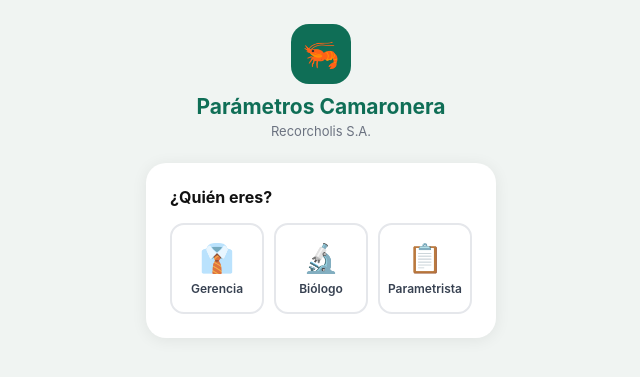
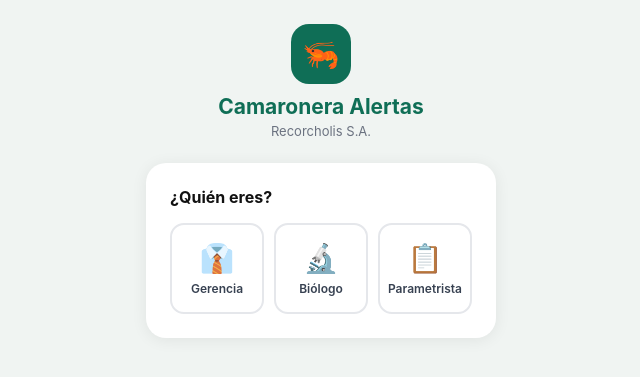
Before and after one commit to Recorcholis-sa/camaronera-alertas, a Flask app: page / in a window 1280 px wide. Shown: the top 377 px of the page, without its empty margins (319-959 px from the left). Run offline with Flask 3, Linux system fonts and the light colour scheme; some libraries are stand-ins or nearby versions.

Commit message:
Update index.html

```diff
--- a/templates/index.html
+++ b/templates/index.html
@@ -4,7 +4,7 @@
 <meta charset="UTF-8">
 <meta name="viewport" content="width=device-width, initial-scale=1.0">
 <meta name="theme-color" content="#0F6E56">
-<title>Camaronera — Parámetros</title>
+<title>Camaronera Alertas</title>
 <script src="https://cdn.jsdelivr.net/npm/chart.js@4.4.1/dist/chart.umd.min.js"></script>
 <style>
 *{box-sizing:border-box;margin:0;padding:0;-webkit-tap-highlight-color:transparent}
@@ -106,7 +106,6 @@ td{padding:8px;border-bottom:1px solid #f3f4f6;color:#111}
 .foto-source-btn:hover{border-color:#1D9E75;background:#f0fdf8}
 .foto-source-icon{font-size:32px}
 .foto-source-label{font-size:13px;font-weight:600;color:#374151}
-/* Secciones resumen */
 .seccion-titulo{font-weight:700;font-size:13px;padding:8px 12px;border-radius:8px 8px 0 0;color:white;margin-top:12px}
 .prom-box{background:#f0fdf4;border:1px solid #86efac;border-radius:8px;padding:10px 14px;margin-top:4px;margin-bottom:8px;display:flex;gap:16px;flex-wrap:wrap}
 .prom-item{text-align:center;flex:1;min-width:60px}
@@ -117,7 +116,7 @@ td{padding:8px;border-bottom:1px solid #f3f4f6;color:#111}
 <body>
 
 <div class="logo">🦐</div>
-<h1>Parámetros Camaronera</h1>
+<h1>Camaronera Alertas</h1>
 <p class="sub">Recorcholis S.A.</p>
 
 <!-- VIEW 1: ROL -->
@@ -344,7 +343,6 @@ function renderDashboard(resumen, fecha) {
         <span class="stat-pill rg">${c.total - c.alertas} normal</span>
       </div>`;
 
-      // Promedios piscinas
       if (c.prom_o2_am != null || c.prom_o2_pm != null) {
         html += `<div class="prom-box">
           <div class="prom-item"><div class="prom-val">${c.prom_o2_am ?? '—'}</div><div class="prom-lbl">O₂ AM mg/L</div></div>
@@ -352,7 +350,6 @@ function renderDashboard(resumen, fecha) {
         </div>`;
       }
 
-      // Piscinas con alerta
       const soloPs = c.piscinas.filter(p => (p.tipo||'piscina') === 'piscina');
       const prPs   = c.piscinas.filter(p => (p.tipo||'piscina') === 'precria');
       const resPs  = c.piscinas.filter(p => (p.tipo||'piscina') === 'reservorio');
@@ -375,7 +372,6 @@ function renderDashboard(resumen, fecha) {
         html += `</div>`;
       }
 
-      // Precrias con alerta
       const prAlertas = prPs.filter(p =>
         (p.ultimo?.oxigeno_am != null && p.ultimo.oxigeno_am < 3.5) ||
         (p.ultimo?.oxigeno_pm != null && p.ultimo.oxigeno_pm < 3.5)
@@ -393,7 +389,6 @@ function renderDashboard(resumen, fecha) {
         html += `</div>`;
       }
 
-      // Reservorio si existe
       if (resPs.length) {
         html += `<div style="margin-top:6px;font-size:11px;color:#0891b2;border-top:1px dashed #e5e7eb;padding-top:4px">
           💧 ${resPs.length} punto(s) de reservorio registrado(s)
@@ -430,7 +425,6 @@ function renderSelectorCampos(containerId) {
   `;
 }
 
-// ── Helper: tabla resumen simple ───────────────────────────
 function tablaResumen(resultados, titulo, bgColor) {
   if (!resultados.length) return '';
   let filas = '';
@@ -489,7 +483,6 @@ async function verResumenCampo(sector) {
   const ultimaFecha = fechas.length ? fechas[fechas.length-1] : '';
   document.getElementById('resumen-fecha').textContent = ultimaFecha ? `Última lectura: ${ultimaFecha}` : '';
 
-  // Separar por tipo
   const rPs  = resultados.filter(r => !r.dato || (r.dato.tipo||'piscina') === 'piscina');
   const rPr  = resultados.filter(r => r.dato && r.dato.tipo === 'precria');
   const rRes = resultados.filter(r => r.dato && r.dato.tipo === 'reservorio');
@@ -497,7 +490,6 @@ async function verResumenCampo(sector) {
   let html = '';
 
   if (esFimasa3) {
-    // Tabla especial Fimasa 3
     html = `<div style="overflow-x:auto"><table>
       <thead>
         <tr style="background:#e0f2fe">
@@ -538,11 +530,8 @@ async function verResumenCampo(sector) {
     html += `</tbody></table></div>`;
     html += `<div style="margin-top:8px;font-size:11px;color:#7c3aed">🟣 16:00 = solo dashboard, no genera alerta</div>`;
   } else {
-    // Sección piscinas
     if (rPs.length) {
       html += tablaResumen(rPs, '🐟 PISCINAS', '#0F6E56');
-
-      // Promedios solo de piscinas
       const o2amVals = rPs.filter(r=>r.dato?.oxigeno_am!=null).map(r=>r.dato.oxigeno_am);
       const o2pmVals = rPs.filter(r=>r.dato?.oxigeno_pm!=null).map(r=>r.dato.oxigeno_pm);
       if (o2amVals.length || o2pmVals.length) {
@@ -554,15 +543,11 @@ async function verResumenCampo(sector) {
         </div>`;
       }
     }
-
-    // Sección precrias
     if (rPr.length) {
       html += `<div style="margin-top:12px;">`;
       html += tablaResumen(rPr, '🔵 PRECRIAS', '#6366f1');
       html += `</div>`;
     }
-
-    // Sección reservorio
     if (rRes.length) {
       html += `<div style="margin-top:12px;">`;
       html += tablaResumen(rRes, '💧 RESERVORIO', '#0891b2');
@@ -882,13 +867,11 @@ function mostrarResultado(d){
     </div>
   </div>`;
 
-  // Tabla piscinas
   if (ps.length) {
     if (esFimasa3) {
       html += tablaF3Resultado(ps, '🐟 PISCINAS');
     } else {
       html += tablaSimpleResultado(ps, '🐟 PISCINAS', '#0F6E56');
-      // Promedios
       const o2amV = ps.filter(p=>p.oxigeno_am!=null).map(p=>p.oxigeno_am);
       const o2pmV = ps.filter(p=>p.oxigeno_pm!=null).map(p=>p.oxigeno_pm);
       if (o2amV.length || o2pmV.length) {
@@ -899,14 +882,12 @@ function mostrarResultado(d){
     }
   }
 
-  // Tabla precrias
   if (pr.length) {
     html += `<div style="margin-top:12px">`;
     html += tablaSimpleResultado(pr, '🔵 PRECRIAS', '#6366f1');
     html += `</div>`;
   }
 
-  // Tabla reservorio
   if (res.length) {
     html += `<div style="margin-top:12px">`;
     html += tablaSimpleResultado(res, '💧 RESERVORIO', '#0891b2');
```
